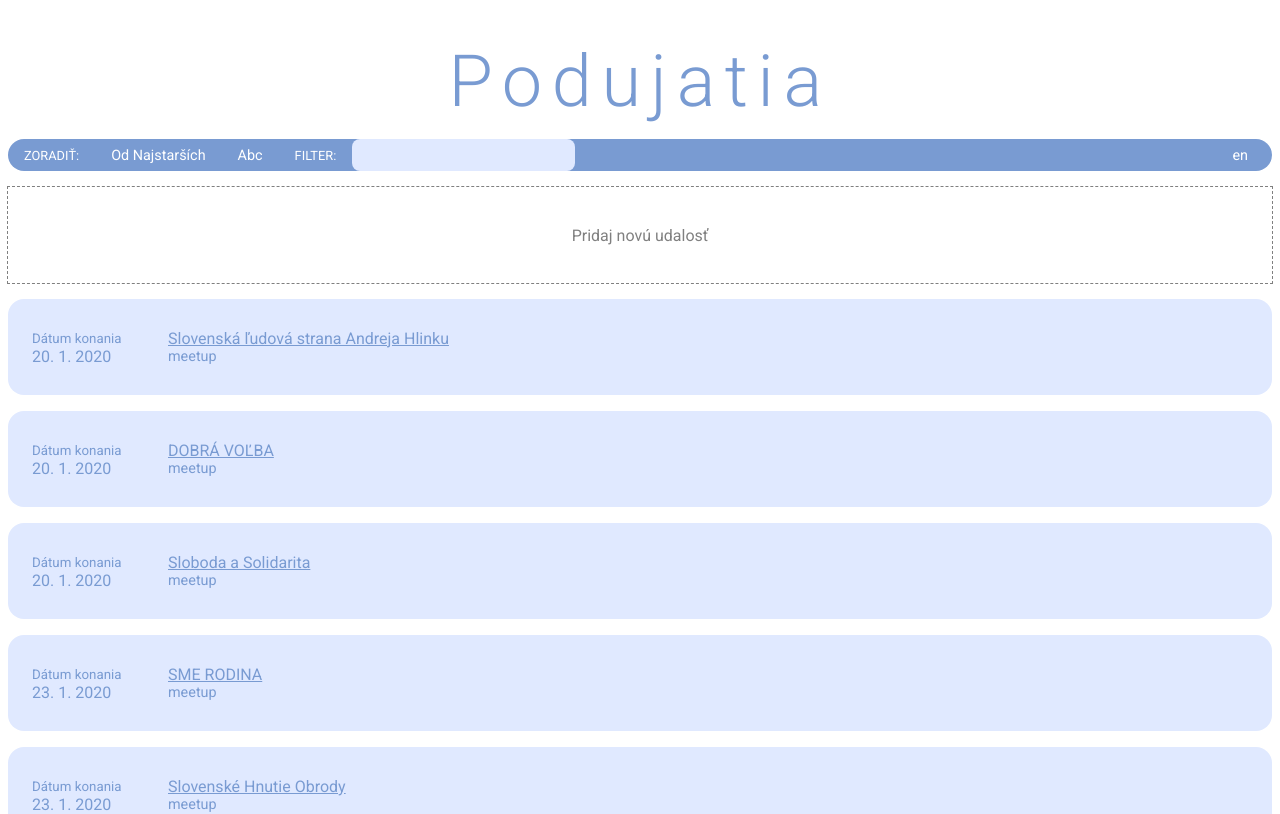
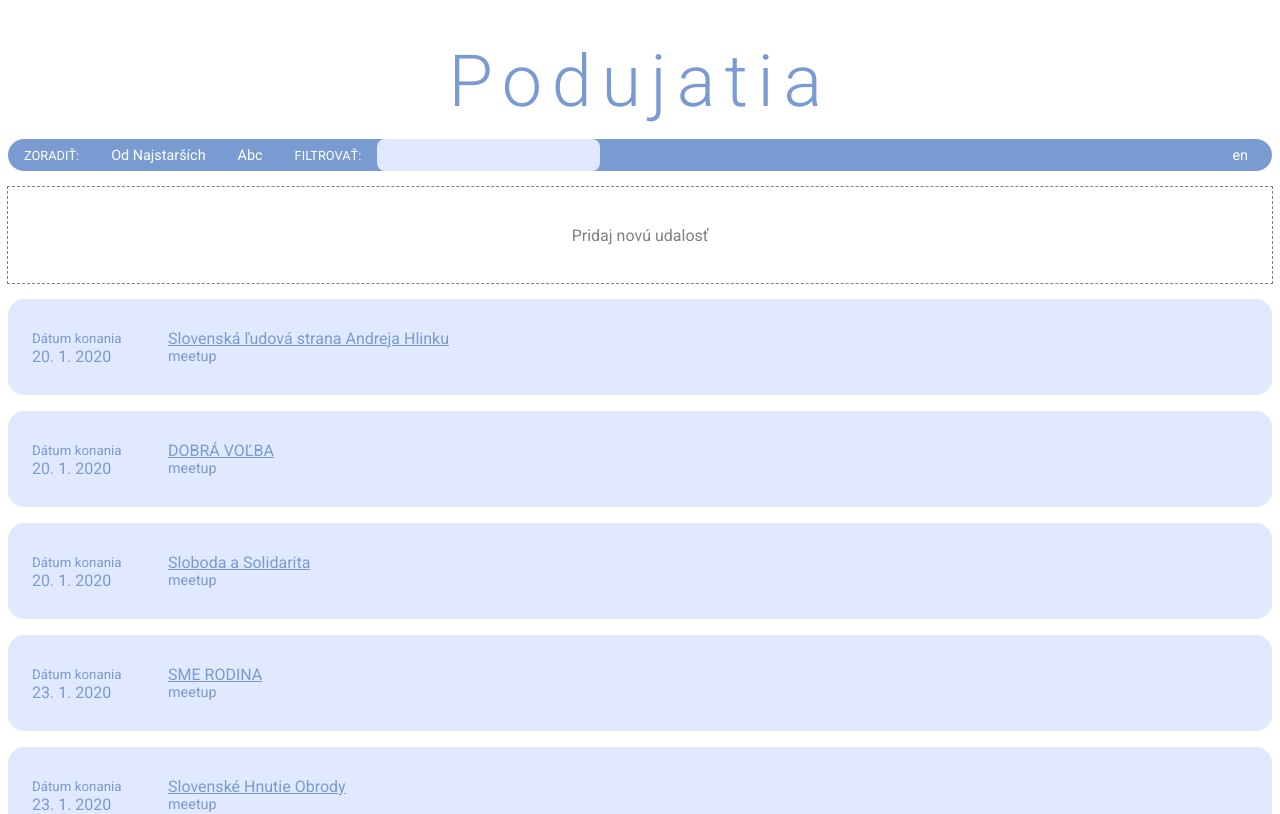
Before and after one commit to gozardkemt/events_management_react, a React (Create React App) app: page / in a window 1280 px wide. Shown: the top 814 px of the page. Built offline with nearby package versions, Linux system fonts and the light colour scheme.

Commit message:
remove content editable, small text correction

```diff
--- a/src/App.js
+++ b/src/App.js
@@ -91,7 +91,6 @@
 	comfirmNewEvent = (e) => {
 
 		if (!isItEnter(e)) { return }
-
 		if (!this.state.newTitle) {
 			this.inputRef.current.focus()
 			return
@@ -101,6 +100,7 @@
 			title: this.state.newTitle,
 			date: this.state.newDate || new Date()
 		}
+
 		this.setState({
 			...defaultState,
 			isLoading: false,
--- a/src/EventList.js
+++ b/src/EventList.js
@@ -37,7 +37,7 @@
 				const line = i === 0 ? 'underline' : 'normal';
 				const style = { margin: 'unset', fontSize: size, textDecoration: line }
 
-				return  <p contentEditable="true" key={i} style={style}>{name.trim()}</p>
+				return  <p key={i} style={style}>{name.trim()}</p>
 			})}
 		</div>
 
@@ -58,7 +58,7 @@
 		return (
 			< EventDateStyleWrapper >
 				<small>{this.context.eventDate}</small>
-				<p contentEditable="true" style={{margin: 'unset'}}>{
+				<p style={{margin: 'unset'}}>{
 					isToday || isTomor || isYestr ? transl[date] : date
 				}</p>
 			</ EventDateStyleWrapper >
--- a/src/LanguageContext.js
+++ b/src/LanguageContext.js
@@ -39,7 +39,7 @@
 		tomorrow: 'Zajtra',
 		yesterday: 'Včera',
 		networkError: 'Bohužial nastal problém so sieťou :(',
-		filter: 'Filter',
+		filter: 'Filtrovať',
 	}
 }
 
```
